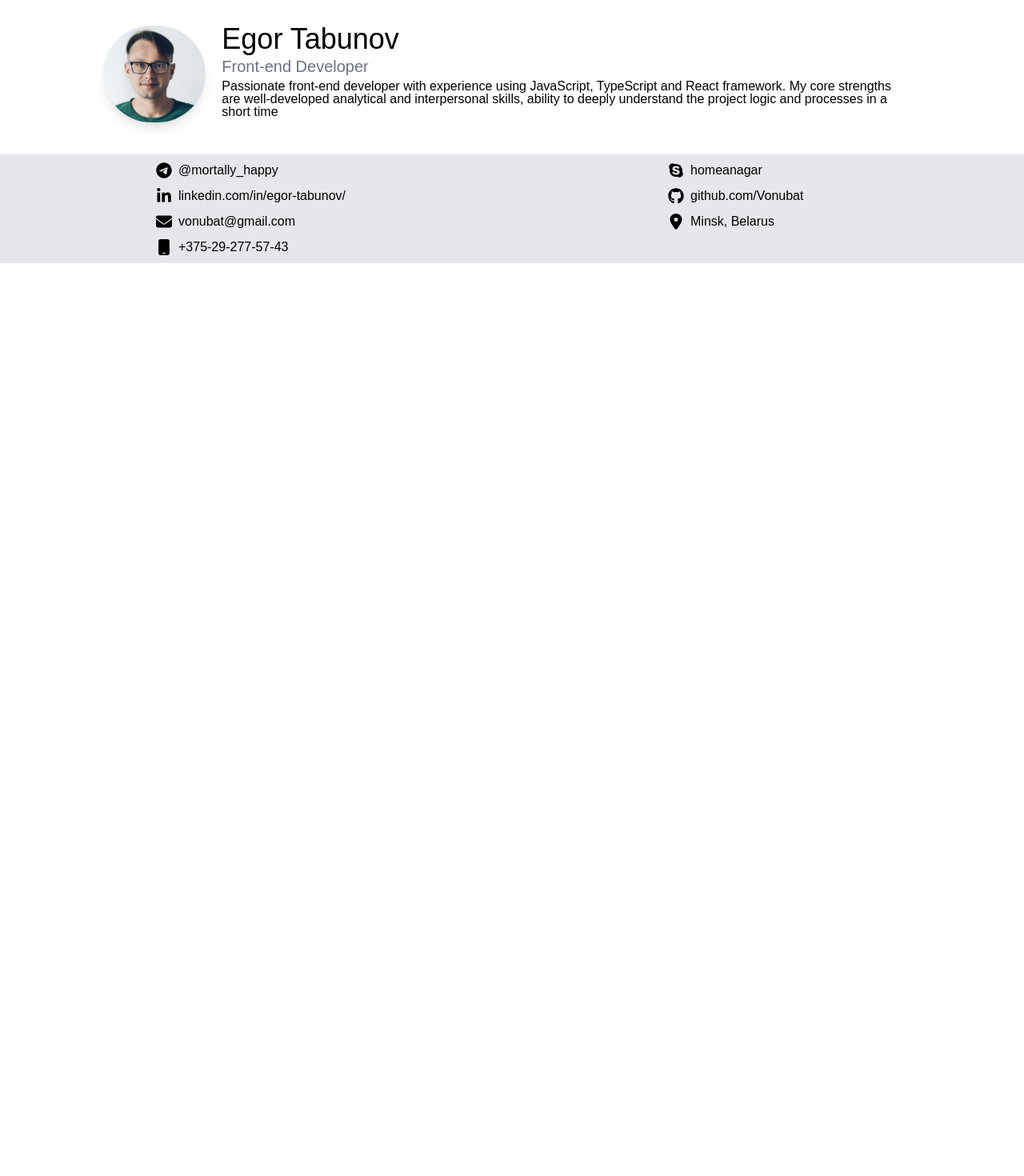
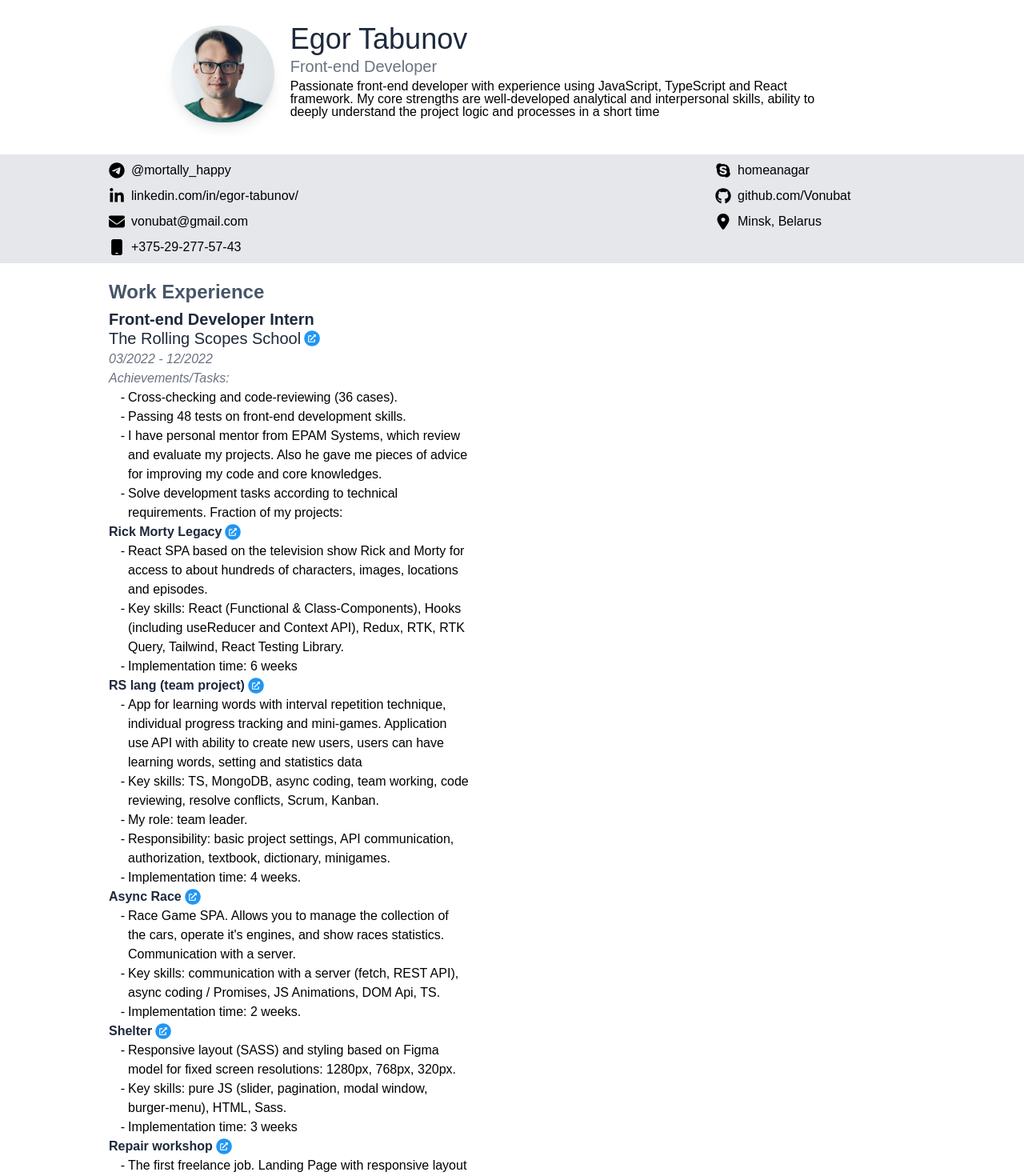
Before and after one commit to Vonubat/resume, a React (Create React App) app: page / in a window 1280 px wide. Shown: the top 1470 px of the page at 80% size. Before the commit the page ends 800 px from the top, so only its background shows below. Built offline with nearby package versions, Linux system fonts and the light colour scheme; what tw-elements would draw is missing.

Commit message:
feat: add WorkExperienceRSSchool component

```diff
--- a/src/App.tsx
+++ b/src/App.tsx
@@ -1,12 +1,14 @@
 import React from 'react';
 import Contact from './components/Contact';
 import Header from './components/Header';
+import Main from './components/Main';
 
 function App() {
   return (
     <div className="App">
       <Header />
       <Contact />
+      <Main />
     </div>
   );
 }
--- a/src/components/Contact.tsx
+++ b/src/components/Contact.tsx
@@ -3,7 +3,7 @@ import React from 'react';
 function Contact() {
   return (
     <div className="contact-block bg-gray-200 whitespace-nowrap">
-      <div className="flex flex-wrap justify-around mt-10 max-w-[1280px] mx-auto">
+      <div className="flex flex-wrap justify-around sm:justify-between mt-10 max-w-[1024px] mx-auto">
         <section className="main flex flex-col gap-2 my-2 mx-2 w-[250px]">
           <div className="telegram flex flex-nowrap items-center gap-2">
             <svg
--- a/src/components/Header.tsx
+++ b/src/components/Header.tsx
@@ -3,14 +3,14 @@ import Avatar from '../assets/avatar.jpg';
 
 function Header() {
   return (
-    <header className="flex justify-center flex-wrap items-center mt-5 max-w-[1280px] mx-auto">
+    <header className="flex justify-center flex-wrap items-center mt-5 max-w-[1024px] mx-auto">
       <img
         src={Avatar}
         className="rounded-full w-32 shadow-lg mt-3"
         alt="Avatar"
       />
       <div className="summary mx-5 w-2/3">
-        <h1 className="font-medium leading-tight text-4xl whitespace-nowrap">
+        <h1 className="font-medium leading-tight text-4xl text-slate-800 whitespace-nowrap">
           Egor Tabunov
         </h1>
         <h2 className="font-medium leading-tight text-xl text-gray-500">
--- /dev/null
+++ b/src/components/Main.tsx
@@ -0,0 +1,12 @@
+import React from 'react';
+import WorkExperienceRSSchool from './WorkExperienceRSSchool';
+
+function Main() {
+  return (
+    <main className="max-w-[1024px] mx-auto mt-3">
+      <WorkExperienceRSSchool />
+    </main>
+  );
+}
+
+export default Main;
--- /dev/null
+++ b/src/components/WorkExperienceRSSchool.tsx
@@ -0,0 +1,164 @@
+import React from 'react';
+import LinkIcon from './../assets/link.png';
+
+function WorkExperienceRSSchool() {
+  return (
+    <div className="flex flex-col max-w-[450px] mx-2 my-2">
+      <h2 className="font-bold leading-loose text-2xl text-slate-600">
+        Work Experience
+      </h2>
+      <h3 className="font-semibold leading-none text-xl text-slate-800">
+        Front-end Developer Intern
+      </h3>
+      <h4 className=" text-xl text-slate-800 flex items-center gap-1">
+        The Rolling Scopes School
+        <a
+          href="https://rs.school/"
+          target="_blank"
+          rel="noopener noreferrer"
+          className="w-5 h-5 flex items-center"
+        >
+          <img src={LinkIcon} alt="LinkIcon" />
+        </a>
+      </h4>
+      <h5 className="font-light italic leading-normal text-gray-500">
+        03/2022 - 12/2022
+      </h5>
+      <h5 className="font-light italic leading-thin text-gray-500">
+        Achievements/Tasks:
+      </h5>
+      <ul className="marker:content-['-'] ml-5">
+        <li className="pl-1">Cross-checking and code-reviewing (36 cases).</li>
+        <li className="pl-1">
+          Passing 48 tests on front-end development skills.
+        </li>
+        <li className="pl-1">
+          I have personal mentor from EPAM Systems, which review and evaluate my
+          projects. Also he gave me pieces of advice for improving my code and
+          core knowledges.
+        </li>
+        <li className="pl-1">
+          Solve development tasks according to technical requirements. Fraction
+          of my projects:
+        </li>
+      </ul>
+      <h4 className="font-semibold text-slate-800 flex items-center gap-1">
+        Rick Morty Legacy
+        <a
+          href="https://react-ram-app.netlify.app/"
+          target="_blank"
+          rel="noopener noreferrer"
+          className="w-5 h-5 flex items-center"
+        >
+          <img src={LinkIcon} alt="LinkIcon" />
+        </a>
+      </h4>
+      <ul className="marker:content-['-'] ml-5">
+        <li className="pl-1">
+          React SPA based on the television show Rick and Morty for access to
+          about hundreds of characters, images, locations and episodes.
+        </li>
+        <li className="pl-1">
+          Key skills: React (Functional & Class-Components), Hooks (including
+          useReducer and Context API), Redux, RTK, RTK Query, Tailwind, React
+          Testing Library.
+        </li>
+        <li className="pl-1">Implementation time: 6 weeks</li>
+      </ul>
+      <h4 className="font-semibold text-slate-800 flex items-center content-center gap-1">
+        RS lang (team project)
+        <a
+          href="https://vonubat.github.io/rs-lang/"
+          target="_blank"
+          rel="noopener noreferrer"
+          className="w-5 h-5 flex items-center"
+        >
+          <img src={LinkIcon} alt="LinkIcon" />
+        </a>
+      </h4>
+      <ul className="marker:content-['-'] ml-5">
+        <li className="pl-1">
+          App for learning words with interval repetition technique, individual
+          progress tracking and mini-games. Application use API with ability to
+          create new users, users can have learning words, setting and
+          statistics data
+        </li>
+        <li className="pl-1">
+          Key skills: TS, MongoDB, async coding, team working, code reviewing,
+          resolve conflicts, Scrum, Kanban.
+        </li>
+        <li className="pl-1">My role: team leader.</li>
+        <li className="pl-1">
+          Responsibility: basic project settings, API communication,
+          authorization, textbook, dictionary, minigames.
+        </li>
+        <li className="pl-1">Implementation time: 4 weeks.</li>
+      </ul>
+      <h4 className="font-semibold text-slate-800 flex items-center content-center gap-1">
+        Async Race
+        <a
+          href="https://vonubat.github.io/async-race/"
+          target="_blank"
+          rel="noopener noreferrer"
+          className="w-5 h-5 flex items-center"
+        >
+          <img src={LinkIcon} alt="LinkIcon" />
+        </a>
+      </h4>
+      <ul className="marker:content-['-'] ml-5">
+        <li className="pl-1">
+          Race Game SPA. Allows you to manage the collection of the cars,
+          operate it's engines, and show races statistics. Communication with a
+          server.
+        </li>
+        <li className="pl-1">
+          Key skills: communication with a server (fetch, REST API), async
+          coding / Promises, JS Animations, DOM Api, TS.
+        </li>
+        <li className="pl-1">Implementation time: 2 weeks.</li>
+      </ul>
+      <h4 className="font-semibold text-slate-800 flex items-center content-center gap-1">
+        Shelter
+        <a
+          href="https://vonubat.github.io/shelter/pages/main/index.html"
+          target="_blank"
+          rel="noopener noreferrer"
+          className="w-5 h-5 flex items-center"
+        >
+          <img src={LinkIcon} alt="LinkIcon" />
+        </a>
+      </h4>
+      <ul className="marker:content-['-'] ml-5">
+        <li className="pl-1">
+          Responsive layout (SASS) and styling based on Figma model for fixed
+          screen resolutions: 1280px, 768px, 320px.
+        </li>
+        <li className="pl-1">
+          Key skills: pure JS (slider, pagination, modal window, burger-menu),
+          HTML, Sass.
+        </li>
+        <li className="pl-1">Implementation time: 3 weeks</li>
+      </ul>
+      <h4 className="font-semibold text-slate-800 flex items-center content-center gap-1">
+        Repair workshop
+        <a
+          href="https://vonubat.github.io/kulikov-project/"
+          target="_blank"
+          rel="noopener noreferrer"
+          className="w-5 h-5 flex items-center"
+        >
+          <img src={LinkIcon} alt="LinkIcon" />
+        </a>
+      </h4>
+      <ul className="marker:content-['-'] ml-5">
+        <li className="pl-1">
+          The first freelance job. Landing Page with responsive layout
+        </li>
+        <li className="pl-1">Key skills: SMTP-service, JS, HTML, Sass.</li>
+        <li className="pl-1">Implementation time: 2 weeks</li>
+      </ul>
+    </div>
+  );
+}
+
+export default WorkExperienceRSSchool;
```
Also changed, not shown: src/assets/link.png (added).
